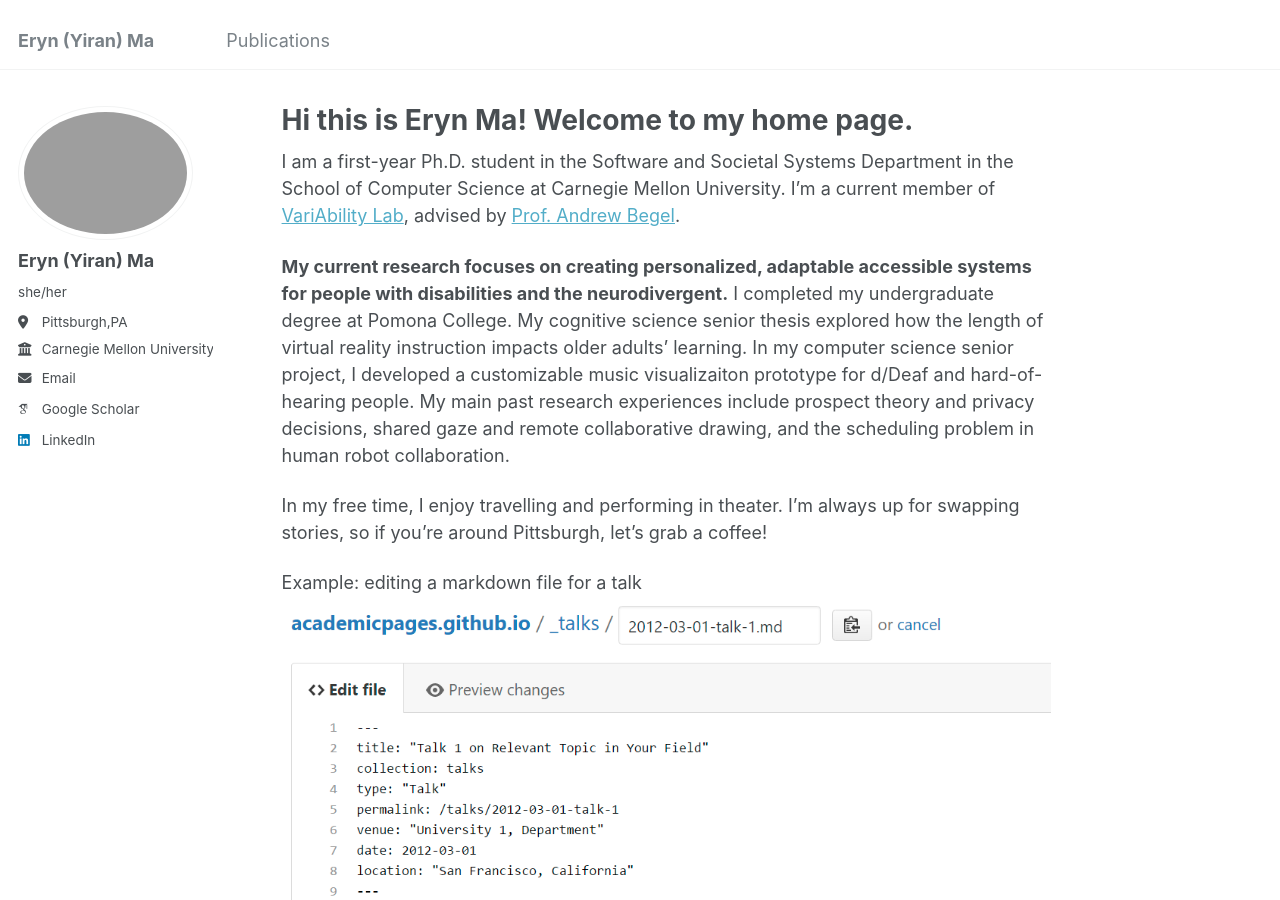
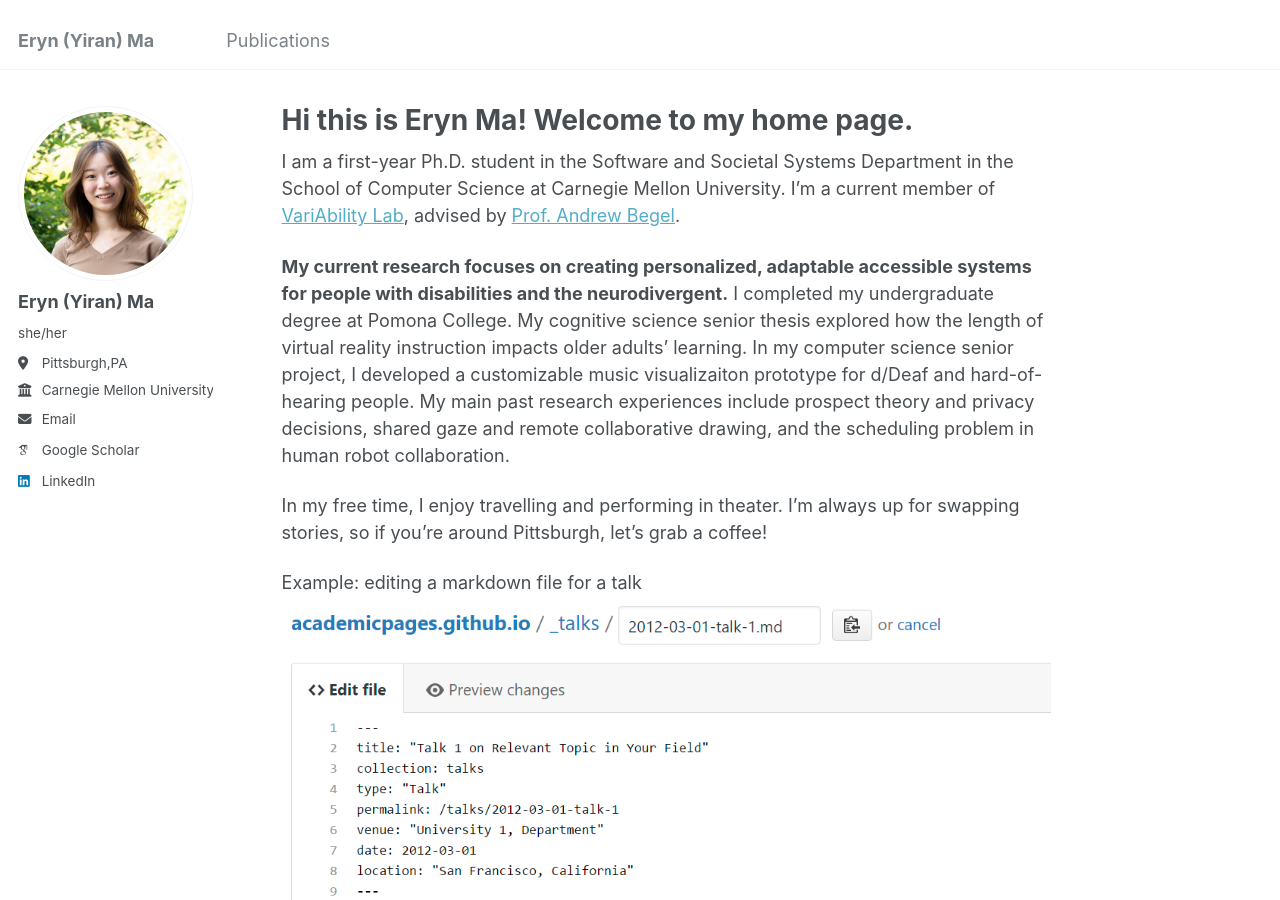
Before and after one commit to Eryn-Y/Eryn-Y.github.io, a Jekyll site: the page built from _pages/about.md, in a window 1280 px wide and 900 px high. Built offline with Jekyll 4.4.1, drawn with Linux system fonts in a browser that asks for light colours; some web fonts are replaced.

Commit message:
Update _config.yml

```diff
--- a/_config.yml
+++ b/_config.yml
@@ -21,7 +21,7 @@ repository               : "eryn-y.github.io"
 #               Additional customization can be done by editing /_includes/author-profile.html
 author:
   # Biographic information
-  avatar           : "IMG_5205.JPG"
+  avatar           : "close_up.jpg"
   name             : "Eryn (Yiran) Ma"
   pronouns         : "she/her"
   bio              : #""
```
